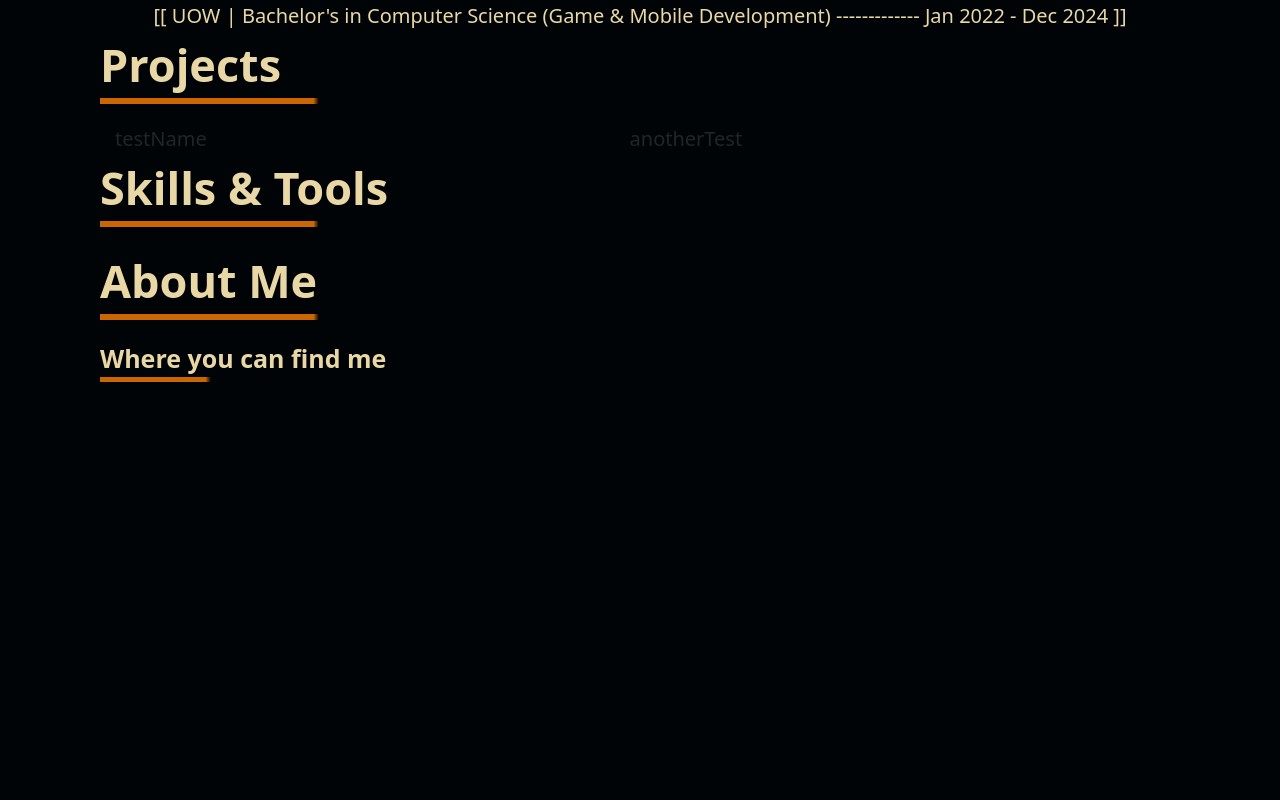
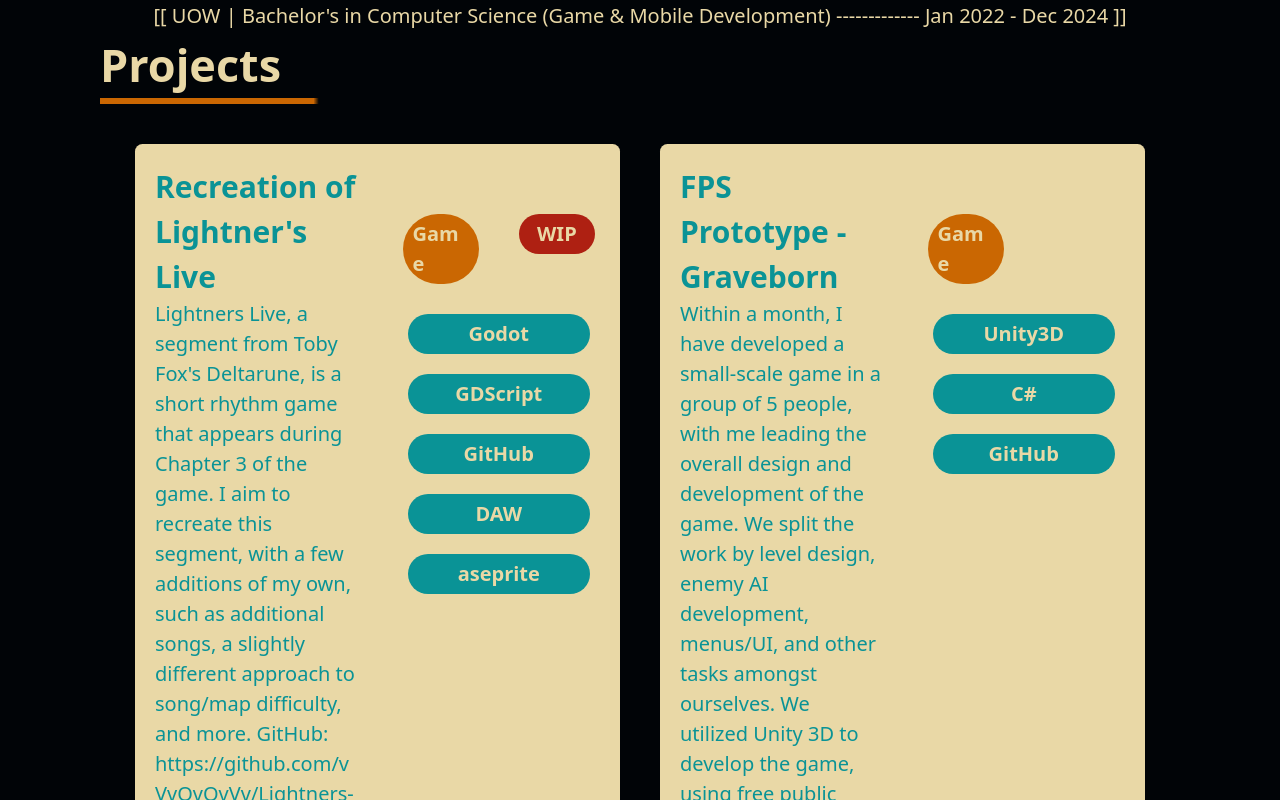
Before and after one commit to vVvOvOvVv/vVvOvOvVv.github.io, a Vue app: page / in a window 1280 px wide. Shown: the part 640-1440 px from the top of the page. Before the commit the page ends 1042 px from the top, so only its background shows below. Built offline with nearby package versions, Linux system fonts and the light colour scheme.

Commit message:
Project Boxes are set
- still need to fix them into the grid
- needs images
- i also want to add link buttons for Git, kofi, etc.

```diff
--- a/src/App.vue
+++ b/src/App.vue
@@ -16,7 +16,7 @@
     <div id="project" class="project container">
       <section-header>Projects</section-header>
       <div class="project-list container">
-        <project-table />
+        <project-table :project-data="projData" />
       </div>
     </div>
     <div id="skill" class="skill container">
--- a/src/assets/data.json
+++ b/src/assets/data.json
@@ -30,7 +30,7 @@
       "name": "Recreation of Lightner's Live",
       "desc": "Lightners Live, a segment from Toby Fox's Deltarune, is a short rhythm game that appears during Chapter 3 of the game. I aim to recreate this segment, with a few additions of my own, such as additional songs, a slightly different approach to song/map difficulty, and more. GitHub: https://github.com/vVvOvOvVv/Lightners-Live",
       "imgPath": "",
-      "type": "Game Dev",
+      "type": "Game",
       "isWIP": true,
       "toolsUsed": ["Godot", "GDScript", "GitHub", "DAW", "aseprite"]
     },
@@ -38,25 +38,33 @@
       "name": "FPS Prototype - Graveborn",
       "desc": "Within a month, I have developed a small-scale game in a group of 5 people, with me leading the overall design and development of the game. We split the work by level design, enemy AI development, menus/UI, and other tasks amongst ourselves. We utilized Unity 3D to develop the game, using free public assets for the game, including character models, animations, particle effects, and VFX.",
       "imgPath": "",
-      "type": "Game Dev",
+      "type": "Game",
       "isWIP": false,
-      "toolsUsed": ["Unity", "C#", "GitHub"]
+      "toolsUsed": ["Unity3D", "C#", "GitHub"]
     },
     {
       "name": "VR Room",
       "desc": "A group project of a room in VR made in Unity. This project was done for a university assignment and made use of GitHub Desktop for file sharing and version control. Communication was done primarily over Discord, and testing was done through a Meta Quest 3.",
       "imgPath": "",
-      "type": "Game Dev (VR)",
+      "type": "Game",
       "isWIP": false,
       "toolsUsed": ["Unity", "C#", "Meta Quest 3"]
     },
     {
       "name": "vVvOvOvVv.github.io",
-      "desc": "Created as a way to showcase my projects, and brush up on web development, I present this website!",
+      "desc": "Created as a way to showcase my projects, and brush up on Web, I present this website!",
       "imgPath": "",
-      "type": "Web Development",
+      "type": "Web",
       "isWIP": false,
-      "toolsUsed": ["Vue 3", "HTML", "CSS", "JavaScript", "Bootstrap", "GitHub", "VS Code"]
+      "toolsUsed": ["Vue3", "HTML", "CSS", "JavaScript", "Bootstrap", "GitHub", "VS Code"]
+    },
+    {
+      "name": "Deltarune Cursors",
+      "desc": "Using aseprite, I created my own set of cursors, featuring several characters from Deltarune, allowing fans to change their own cursors into custom ones! Avaiable for free on my Ko-Fi :)",
+      "imgPath": "",
+      "type": "Art",
+      "isWIP": false,
+      "toolsUsed": ["aseprite"]
     }
   ],
   "skills": [
--- a/src/components/ColoredText.vue
+++ b/src/components/ColoredText.vue
@@ -38,4 +38,9 @@ export default {
 .importantType {
   color: $important-color;
 }
+.colored-text {
+  white-space: normal;
+  word-break: break-word;
+  overflow-wrap: break-word;
+}
 </style>
--- a/src/components/ProjectBox.vue
+++ b/src/components/ProjectBox.vue
@@ -1,13 +1,68 @@
 <template>
-  <div class="project-box container"></div>
+  <div class="project-box container rounded">
+    <div class="row">
+      <div class="name-desc col-md-6 d-flex flex-column align-items-start p-3">
+        <colored-text color-type="tealType" size="30px" weight="bold">{{ proj.name }}</colored-text>
+        <colored-text color-type="tealType">{{ proj.desc }}</colored-text>
+      </div>
+      <div class="col-md-6 p-3">
+        <img class="proj-img rounded" :src="proj.imgPath" oncontextmenu="return false;" />
+        <div class="row">
+          <div class="proj-type col-md-6 p-3">
+            <project-tag :is-type="true">{{ proj.type }}</project-tag>
+          </div>
+          <div class="proj-type col-md-6 p-3">
+            <project-tag v-if="proj.isWIP" :is-wip="proj.isWIP">WIP</project-tag>
+          </div>
+        </div>
+        <div class="tool container p-2" v-for="tool in proj.toolsUsed" :key="tool">
+          <project-tag>{{ tool }}</project-tag>
+        </div>
+      </div>
+    </div>
+  </div>
 </template>
 
 <script>
+import ColoredText from './ColoredText.vue'
+import ProjectTag from './ProjectTag.vue'
+
 export default {
   name: 'ProjectBox',
+  components: {
+    ColoredText,
+    ProjectTag,
+  },
+  props: {
+    proj: {
+      type: Object,
+      default: () => ({
+        name: 'testName',
+        desc: 'long ass description',
+        imgPath: '',
+        type: 'testType',
+        isWIP: true,
+        toolsUsed: ['Tool1', 'Tool2'],
+      }),
+    },
+  },
 }
 </script>
 
 <style lang="scss">
 @use '@/assets/custom.scss' as *;
+
+.project-box {
+  background-color: $primary-text;
+  box-sizing: border-box;
+}
+.proj-img {
+  max-width: 100%;
+  max-height: 250px;
+  object-fit: cover;
+}
+.name-desc {
+  width: 100%;
+  white-space: normal;
+}
 </style>
--- a/src/components/ProjectTable.vue
+++ b/src/components/ProjectTable.vue
@@ -4,17 +4,22 @@
       <div
         v-for="(proj, projIndex) in row"
         :key="'proj-' + rowIndex + '-' + projIndex"
-        class="project-item flex-fill"
+        class="project-item flex-fill p-3"
       >
-        {{ proj.name }}
+        <project-box :proj="proj" />
       </div>
     </div>
   </div>
 </template>
 
 <script>
+import ProjectBox from './ProjectBox.vue'
+
 export default {
   name: 'ProjectTable',
+  components: {
+    ProjectBox,
+  },
   props: {
     projectData: {
       type: Array,
@@ -22,7 +27,7 @@ export default {
         {
           name: 'testName',
           desc: 'long ass description',
-          imgPath: '',
+          imgPath: new URL('@/assets/placeholder.png', import.meta.url).href,
           type: 'testType',
           isWIP: true,
           toolsUsed: ['Tool1', 'Tool2'],
@@ -30,8 +35,8 @@ export default {
         {
           name: 'anotherTest',
           desc: 'long ass description',
-          imgPath: '',
-          type: 'testType',
+          imgPath: new URL('@/assets/placeholder.png', import.meta.url).href,
+          type: 'idk man',
           isWIP: false,
           toolsUsed: ['Tool1', 'Tool2'],
         },
--- /dev/null
+++ b/src/components/ProjectTag.vue
@@ -0,0 +1,42 @@
+<template>
+  <div
+    class="proj-tag rounded-pill p-1 px-2 d-flex flex-row align-items-center justify-content-center"
+    :class="{ 'type-tag': isType, 'wip-tag': isWip }"
+  >
+    <colored-text weight="bold"> <slot /> </colored-text>
+  </div>
+</template>
+
+<script>
+import ColoredText from './ColoredText.vue'
+
+export default {
+  name: 'ProjectTag',
+  components: {
+    ColoredText,
+  },
+  props: {
+    isType: {
+      type: Boolean,
+      default: false,
+    },
+    isWip: {
+      type: Boolean,
+      default: false,
+    },
+  },
+}
+</script>
+
+<style lang="scss">
+@use '@/assets/custom.scss' as *;
+.proj-tag {
+  background-color: $primary-color;
+}
+.type-tag {
+  background-color: $secondary-color;
+}
+.wip-tag {
+  background-color: $important-color;
+}
+</style>
```
Also changed, not shown: src/assets/placeholder.png (added).
